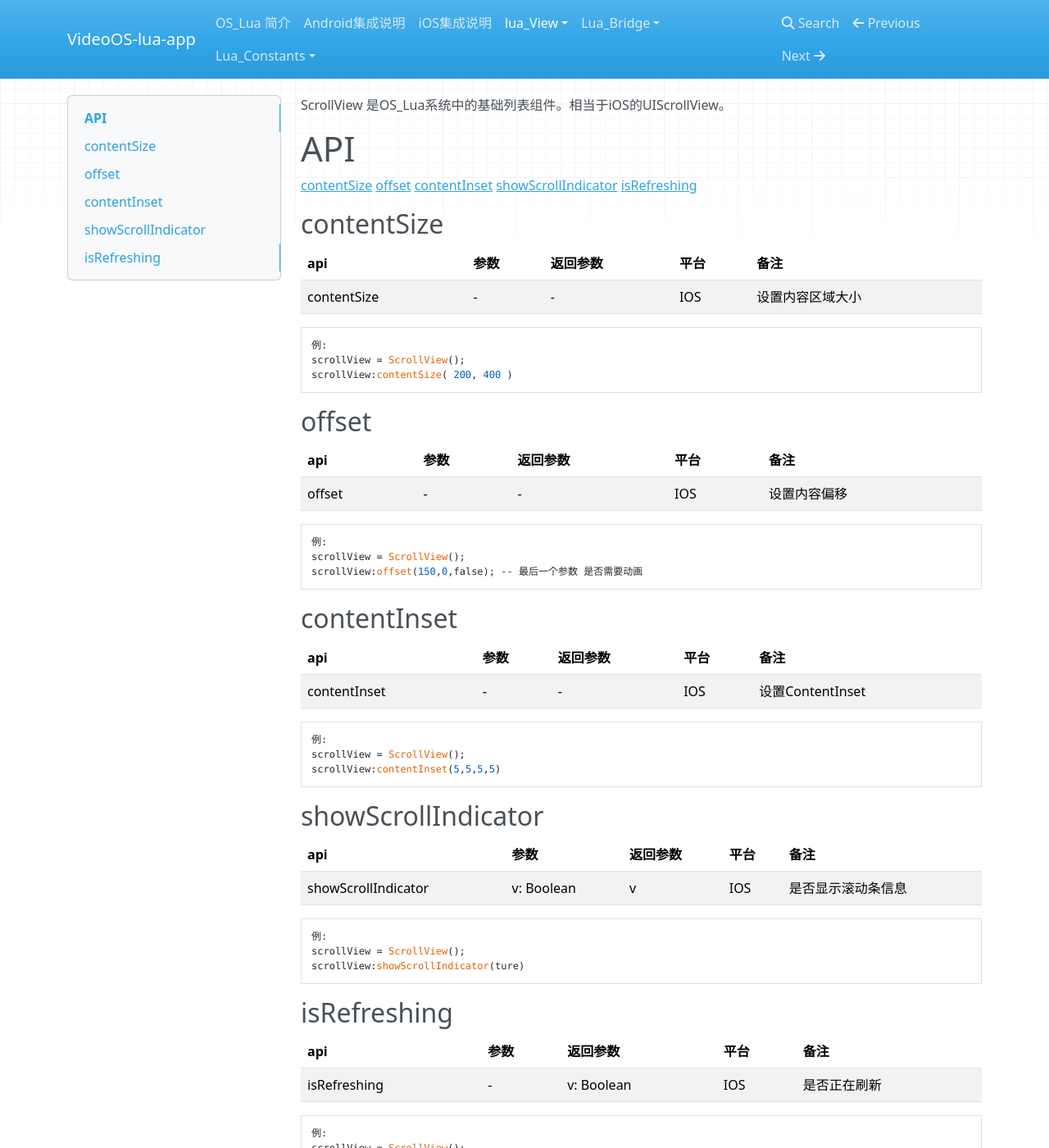
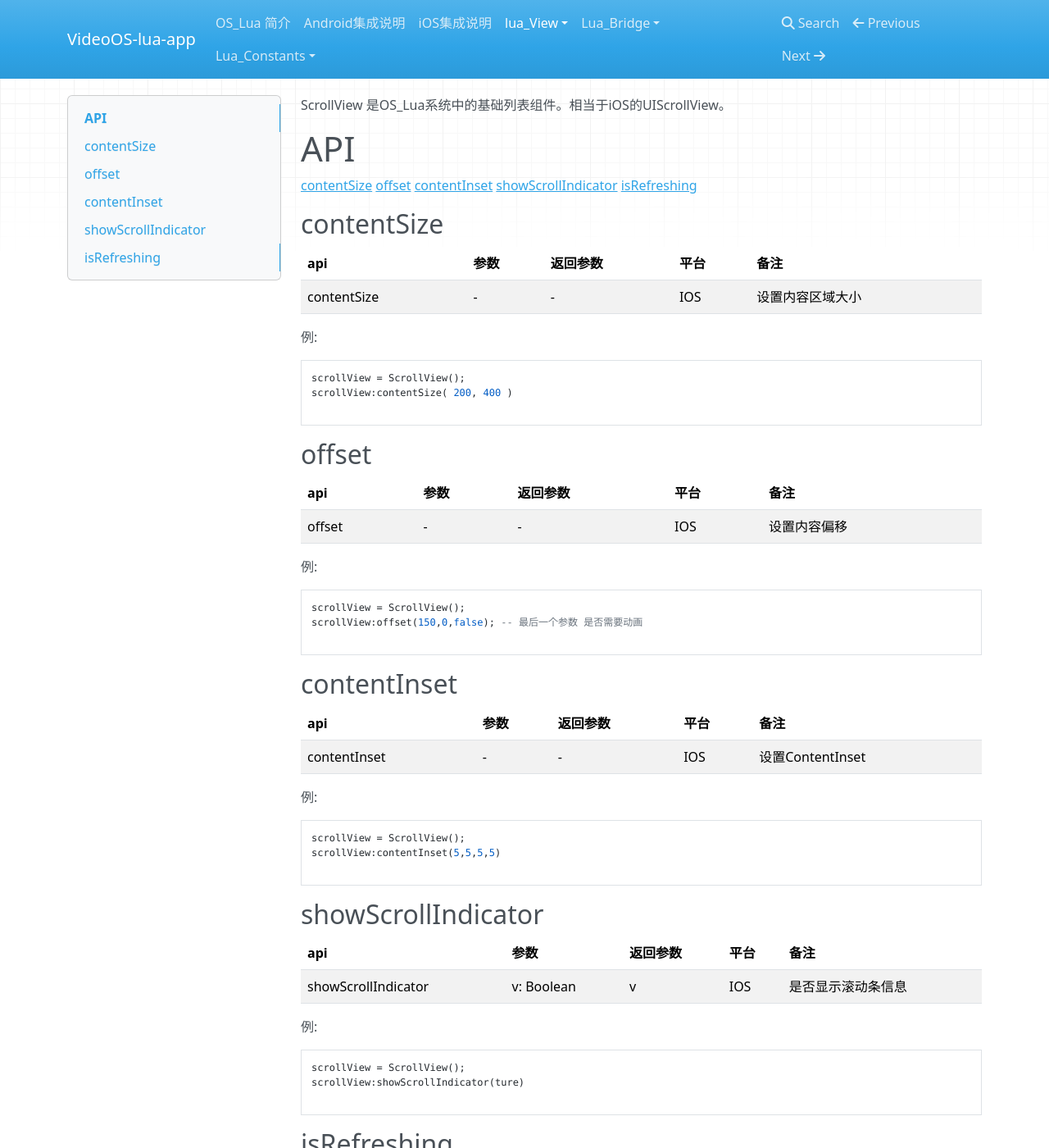
Before and after one commit to VideoOS/VideoOS-lua-app, an MkDocs documentation site: the page built from docs/API/Lua_View/ScrollView.md, in a window 1280 px wide and 1400 px high. Shown: the whole window at 82% size. Built offline with MkDocs 1.6.1, drawn with Linux system fonts in a browser that asks for light colours; nearby versions of some CDN libraries; some of the changed text lies outside the part shown.

Commit message:
no message

````diff
--- a/docs/API/Lua_View/ScrollView.md
+++ b/docs/API/Lua_View/ScrollView.md
@@ -9,47 +9,61 @@ ScrollView 是OS_Lua系统中的基础列表组件。相当于iOS的UIScrollView
 [isRefreshing](#isRefreshing)
 
 
+
 ## contentSize
 | api  |参数   |返回参数   |平台   |备注|
 | ------------ | ------------ | ------------ | ------------ | ------------ |
 |  contentSize      |    -  |  -   |  IOS    |     设置内容区域大小  |
 
-    例:
-    scrollView = ScrollView();
-	scrollView:contentSize( 200, 400 )
+例:
+```lua
+scrollView = ScrollView();
+scrollView:contentSize( 200, 400 )
 
+```
 ## offset
 | api  |参数   |返回参数   |平台   |备注|
 | ------------ | ------------ | ------------ | ------------ | ------------ |
 |    offset    |  -    |   -  | IOS     |   设置内容偏移    |
 
-    例:
-    scrollView = ScrollView();
-	scrollView:offset(150,0,false); -- 最后一个参数 是否需要动画
+例:
+```lua
+scrollView = ScrollView();
+scrollView:offset(150,0,false); -- 最后一个参数 是否需要动画
+
+```
 
 ## contentInset
 | api  |参数   |返回参数   |平台   |备注|
 | ------------ | ------------ | ------------ | ------------ | ------------ |
 |   contentInset     |     - |   -  |  IOS    |   设置ContentInset    |
 
-    例:
-    scrollView = ScrollView();
-	scrollView:contentInset(5,5,5,5)
+例:
+```lua
+scrollView = ScrollView();
+scrollView:contentInset(5,5,5,5)
+
+```
 
 ## showScrollIndicator
 | api  |参数   |返回参数   |平台   |备注|
 | ------------ | ------------ | ------------ | ------------ | ------------ |
 |   showScrollIndicator     |    v: Boolean  |  v   |   IOS   |   是否显示滚动条信息    |
 
-    例:
-    scrollView = ScrollView();
-	scrollView:showScrollIndicator(ture)
+例:
+```lua
+scrollView = ScrollView();
+scrollView:showScrollIndicator(ture)
+
+```
 
 ## isRefreshing
 | api  |参数   |返回参数   |平台   |备注|
 | ------------ | ------------ | ------------ | ------------ | ------------ |
 |   isRefreshing     |  -    | v: Boolean    |  IOS    |   是否正在刷新    |
 
-    例:
-    scrollView = ScrollView();
-	scrollView:isRefreshing()
+例:
+```lua
+scrollView = ScrollView();
+scrollView:isRefreshing()
+```
````
